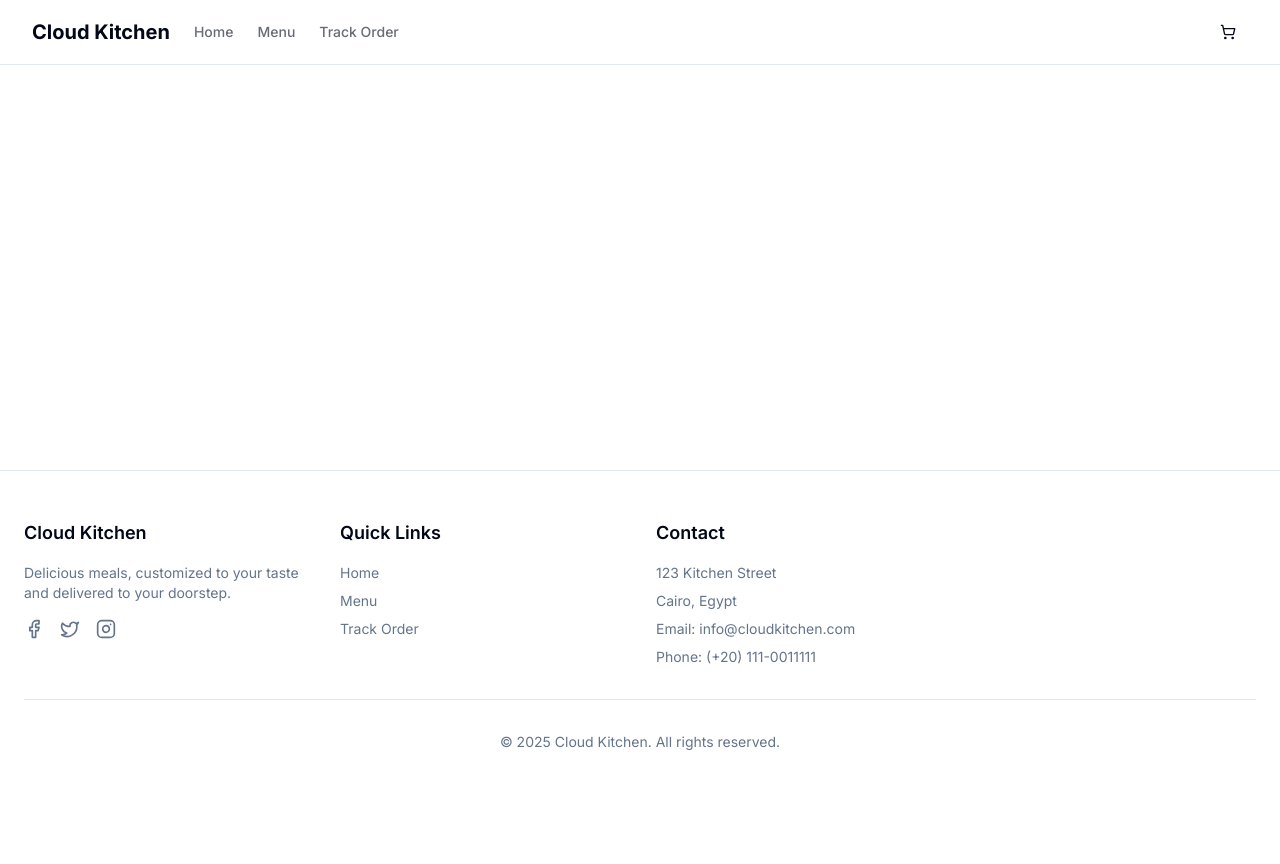
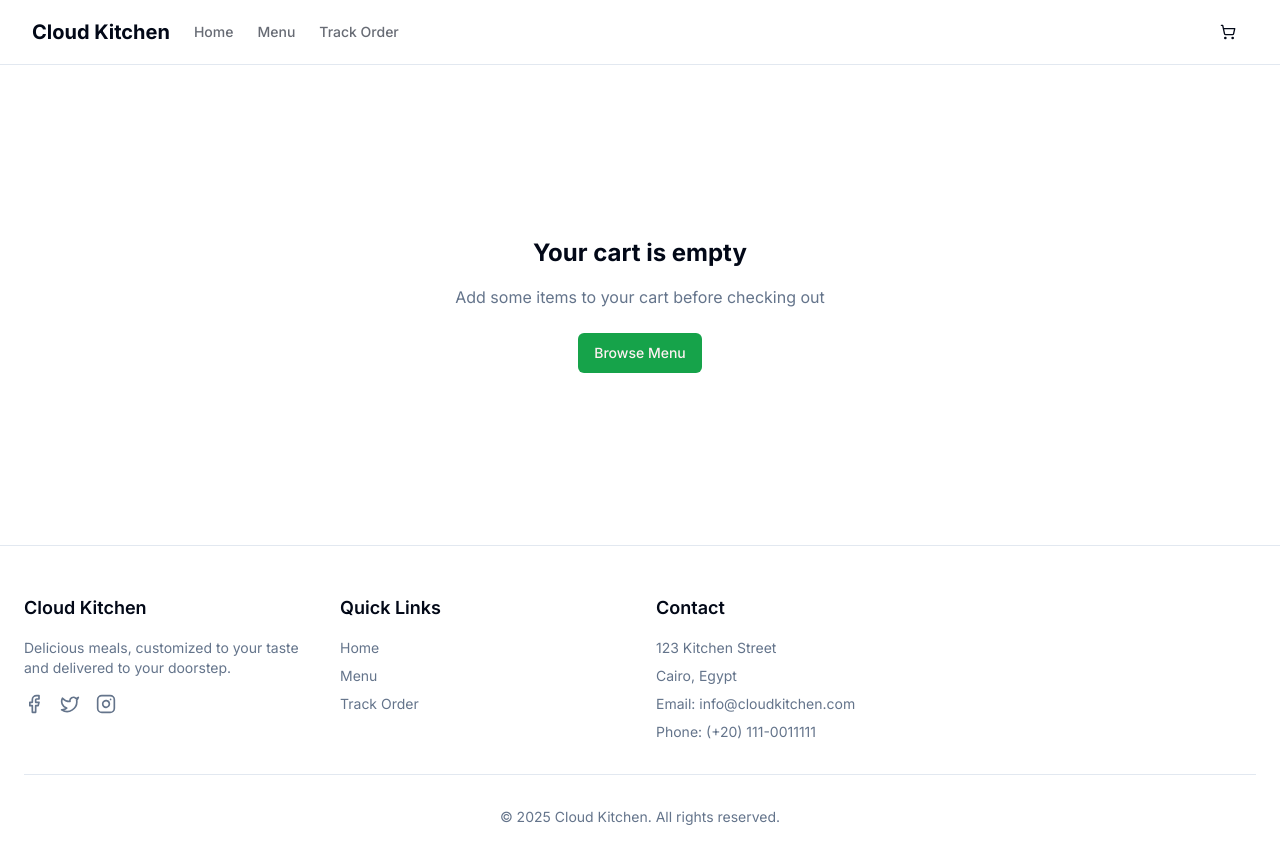
Before and after one commit to EhabAteff/Cloud-Kitchen, a Next.js app: page /checkout in a window 1280 px wide. Before the commit this address had no page. Shown: the top 864 px of the page. Before the commit the page ends 800 px from the top, so only its background shows below. Built offline with nearby package versions, Linux system fonts and the light colour scheme.

Commit message:
fix: prevent navigation during render in CheckoutPage
Replace redirect with empty state UI to avoid render issues.

#VERCEL_SKIP

Co-authored-by: Ehab Atef <41469923+EhabAteff@users.noreply.github.com>

```diff
--- a/app/checkout/page.tsx
+++ b/app/checkout/page.tsx
@@ -3,6 +3,7 @@
 import { useState, useRef } from "react"
 import { useRouter } from "next/navigation"
 import { ChevronLeft, CreditCard, MapPin } from "lucide-react"
+import Link from "next/link"
 
 import { Button } from "@/components/ui/button"
 import { Card, CardContent, CardFooter, CardHeader, CardTitle } from "@/components/ui/card"
@@ -122,8 +123,15 @@ export default function CheckoutPage() {
   }
 
   if (items.length === 0) {
-    router.push("/menu")
-    return null
+    return (
+      <div className="container px-4 md:px-6 py-8 flex flex-col items-center justify-center min-h-[60vh]">
+        <h1 className="text-2xl font-bold mb-4">Your cart is empty</h1>
+        <p className="text-muted-foreground mb-6">Add some items to your cart before checking out</p>
+        <Button asChild>
+          <Link href="/menu">Browse Menu</Link>
+        </Button>
+      </div>
+    )
   }
 
   return (
```
